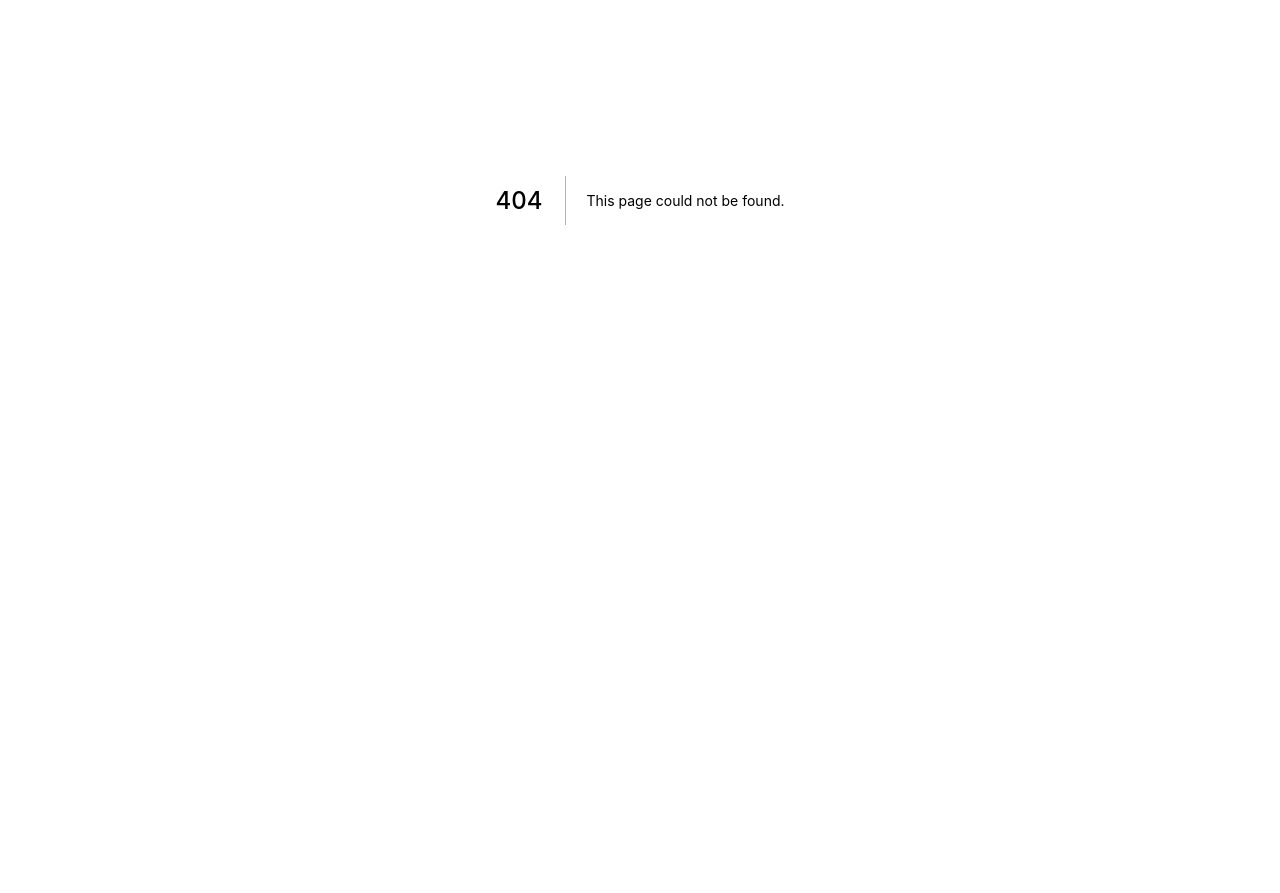
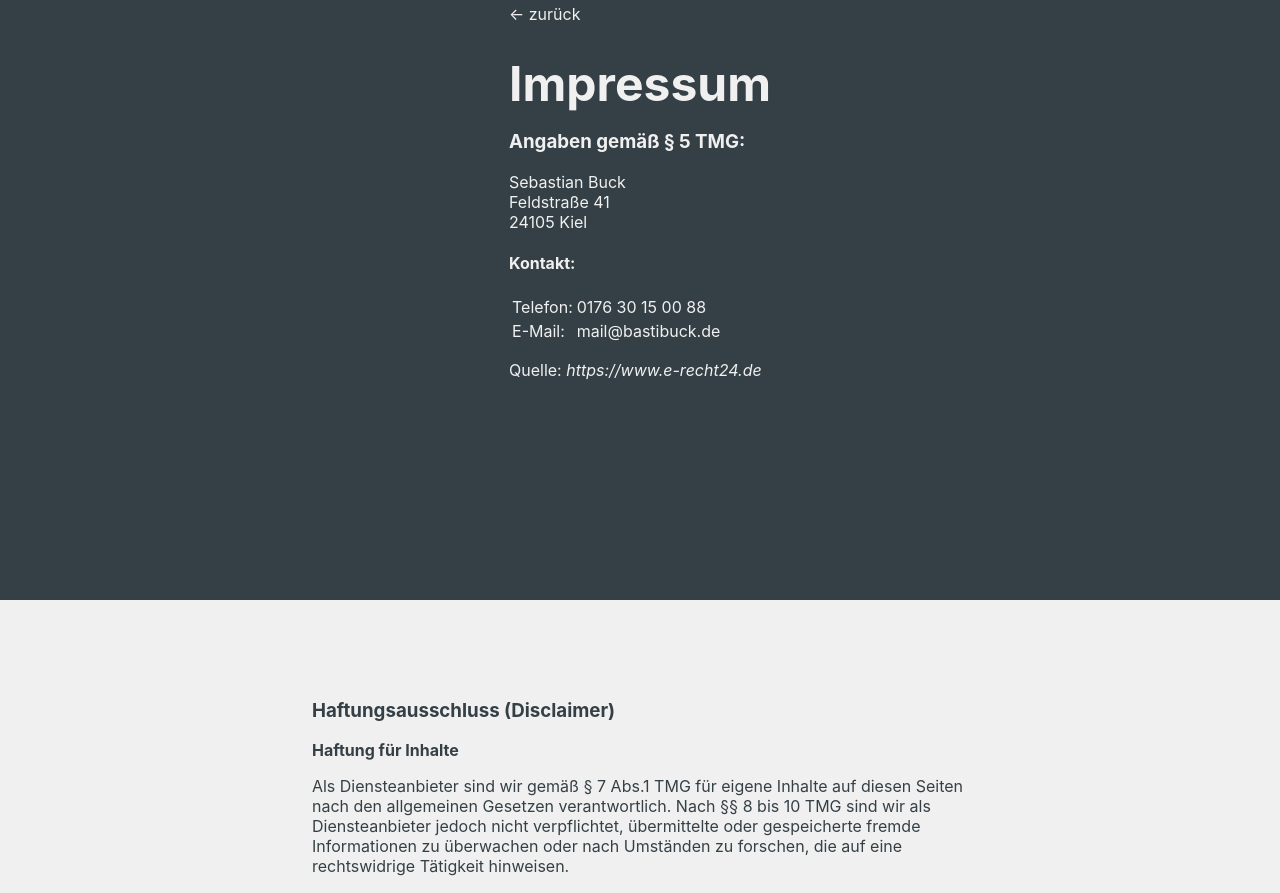
Before and after one commit to bastibuck/bastibuckde, a Next.js app: page /impressum in a window 1280 px wide. Before the commit this address had no page. Shown: the part 200-1093 px from the top of the page. Before the commit the page ends 800 px from the top, so only its background shows below. Built offline with nearby package versions, Linux system fonts and the light colour scheme.

Commit message:
add imprint

```diff
--- /dev/null
+++ b/pages/impressum.tsx
@@ -0,0 +1,129 @@
+import type { NextPage } from "next";
+import Head from "next/head";
+import Link from "next/link";
+
+import styles from "../styles/Home.module.css";
+
+const Impressum: NextPage = () => {
+  return (
+    <div className={styles.container}>
+      <Head>
+        <title>Basti Buck</title>
+        <meta
+          name="description"
+          content="Basti Buck ist Web-/Softwareentwickler aus Kiel"
+        />
+      </Head>
+
+      <section className={`${styles.section} ${styles.left}`}>
+        <div className={styles.centeredBox}>
+          <Link href="/">
+            <a className={styles.back}>&larr; zurück</a>
+          </Link>
+
+          <h1 className={styles.title}>Impressum</h1>
+
+          <h3>Angaben gemäß § 5 TMG:</h3>
+
+          <p>
+            Sebastian Buck
+            <br />
+            Feldstraße 41
+            <br />
+            24105 Kiel
+          </p>
+
+          <h4>Kontakt:</h4>
+          <table>
+            <tr>
+              <td>Telefon:</td>
+              <td>0176 30 15 00 88</td>
+            </tr>
+            <tr>
+              <td>E-Mail:</td>
+              <td>mail@bastibuck.de</td>
+            </tr>
+          </table>
+          <p>
+            Quelle:{" "}
+            <em>
+              <a
+                href="https://www.e-recht24.de/artikel/datenschutz/209.html"
+                target="_blank"
+                rel="noopener noreferrer"
+              >
+                https://www.e-recht24.de
+              </a>
+            </em>
+          </p>
+        </div>
+      </section>
+
+      <section className={`${styles.section} ${styles.light}`}>
+        <div className={styles.centeredBox}>
+          <h3>Haftungsausschluss (Disclaimer)</h3>
+          <p>
+            <strong>Haftung für Inhalte</strong>
+          </p>
+          <p>
+            Als Diensteanbieter sind wir gemäß § 7 Abs.1 TMG für eigene Inhalte
+            auf diesen Seiten nach den allgemeinen Gesetzen verantwortlich. Nach
+            §§ 8 bis 10 TMG sind wir als Diensteanbieter jedoch nicht
+            verpflichtet, übermittelte oder gespeicherte fremde Informationen zu
+            überwachen oder nach Umständen zu forschen, die auf eine
+            rechtswidrige Tätigkeit hinweisen.
+          </p>
+          <p>
+            Verpflichtungen zur Entfernung oder Sperrung der Nutzung von
+            Informationen nach den allgemeinen Gesetzen bleiben hiervon
+            unberührt. Eine diesbezügliche Haftung ist jedoch erst ab dem
+            Zeitpunkt der Kenntnis einer konkreten Rechtsverletzung möglich. Bei
+            Bekanntwerden von entsprechenden Rechtsverletzungen werden wir diese
+            Inhalte umgehend entfernen.
+          </p>
+          <p>
+            <strong>Haftung für Links</strong>
+          </p>
+          <p>
+            Unser Angebot enthält Links zu externen Websites Dritter, auf deren
+            Inhalte wir keinen Einfluss haben. Deshalb können wir für diese
+            fremden Inhalte auch keine Gewähr übernehmen. Für die Inhalte der
+            verlinkten Seiten ist stets der jeweilige Anbieter oder Betreiber
+            der Seiten verantwortlich. Die verlinkten Seiten wurden zum
+            Zeitpunkt der Verlinkung auf mögliche Rechtsverstöße überprüft.
+            Rechtswidrige Inhalte waren zum Zeitpunkt der Verlinkung nicht
+            erkennbar.
+          </p>
+          <p>
+            Eine permanente inhaltliche Kontrolle der verlinkten Seiten ist
+            jedoch ohne konkrete Anhaltspunkte einer Rechtsverletzung nicht
+            zumutbar. Bei Bekanntwerden von Rechtsverletzungen werden wir
+            derartige Links umgehend entfernen.
+          </p>
+          <p>
+            <strong>Urheberrecht</strong>
+          </p>
+          <p>
+            Die durch die Seitenbetreiber erstellten Inhalte und Werke auf
+            diesen Seiten unterliegen dem deutschen Urheberrecht. Die
+            Vervielfältigung, Bearbeitung, Verbreitung und jede Art der
+            Verwertung außerhalb der Grenzen des Urheberrechtes bedürfen der
+            schriftlichen Zustimmung des jeweiligen Autors bzw. Erstellers.
+            Downloads und Kopien dieser Seite sind nur für den privaten, nicht
+            kommerziellen Gebrauch gestattet.
+          </p>
+          <p>
+            Soweit die Inhalte auf dieser Seite nicht vom Betreiber erstellt
+            wurden, werden die Urheberrechte Dritter beachtet. Insbesondere
+            werden Inhalte Dritter als solche gekennzeichnet. Sollten Sie
+            trotzdem auf eine Urheberrechtsverletzung aufmerksam werden, bitten
+            wir um einen entsprechenden Hinweis. Bei Bekanntwerden von
+            Rechtsverletzungen werden wir derartige Inhalte umgehend entfernen.
+          </p>
+        </div>
+      </section>
+    </div>
+  );
+};
+
+export default Impressum;
--- a/styles/Home.module.css
+++ b/styles/Home.module.css
@@ -13,9 +13,13 @@
   justify-content: center;
   align-items: center;
   width: 100%;
-  height: 100vh;
+  min-height: 100vh;
   background: #354046;
   color: #f0f0f0;
+}
+
+.centeredBox {
+  max-width: 65ch;
 }
 
 .light {
@@ -32,6 +36,10 @@
 .title,
 .description {
   text-align: center;
+}
+
+.left {
+  text-align: left !important;
 }
 
 .description {
@@ -81,3 +89,18 @@
     grid-template-columns: 1fr;
   }
 }
+
+.back {
+  display: block;
+  margin-bottom: 2rem;
+}
+
+.footer {
+  padding: 2rem 1rem;
+  display: flex;
+  justify-content: flex-end;
+  width: 100%;
+  background: #354046;
+  color: #f0f0f0;
+  gap: 2rem;
+}
```
Also changed, not shown: pages/datenschutz.tsx (added, +84 -0 lines), pages/index.tsx (+11 -0 lines).
